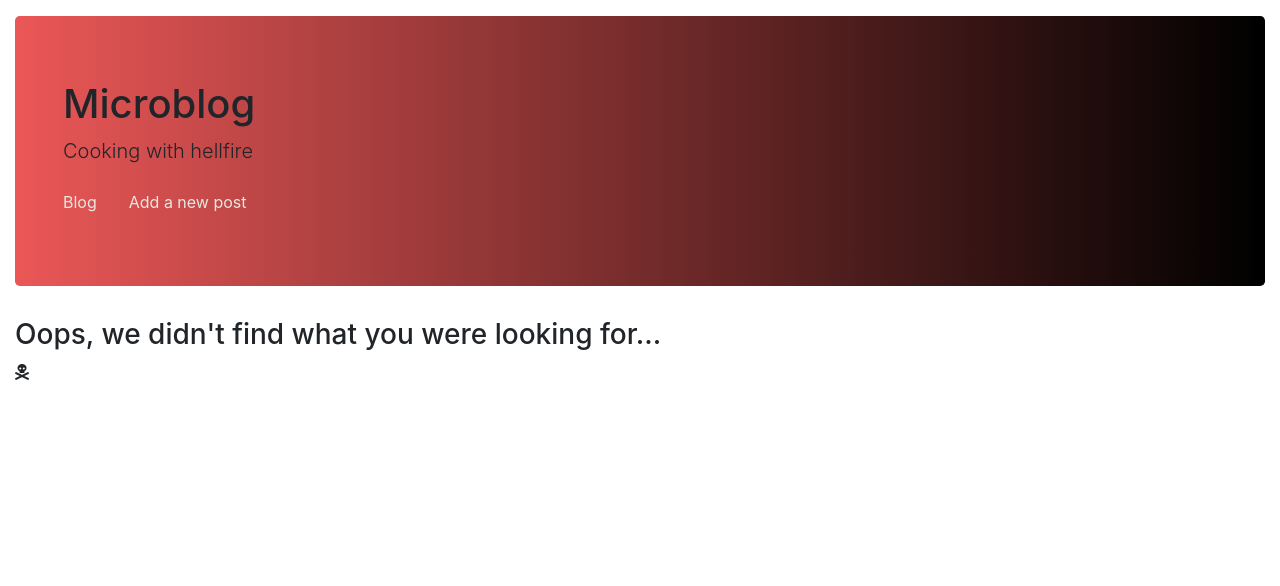
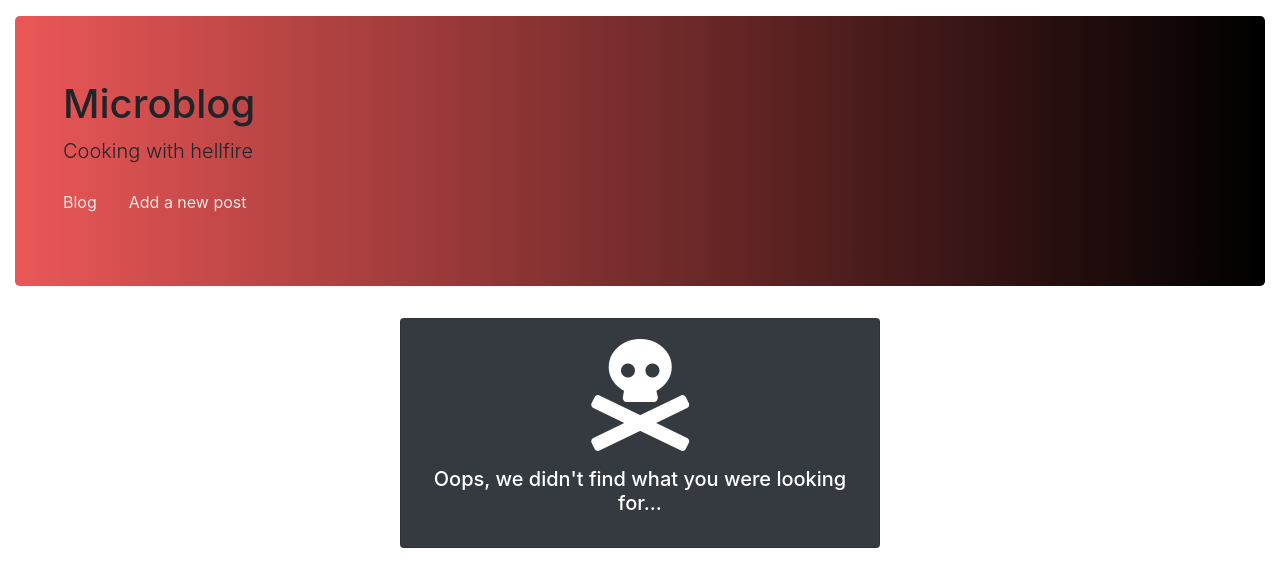
Before and after one commit to stephaniesimms/react-redux-microblog, a React (Create React App) app in the folder frontend/: page /posts/1 in a window 1280 px wide. Shown: the top 586 px of the page. Built offline with nearby package versions, Linux system fonts and the light colour scheme; no server answers.

Commit message:
added styling for NotFound

```diff
--- a/frontend/src/components/NotFound.css
+++ b/frontend/src/components/NotFound.css
@@ -0,0 +1,3 @@
+.NotFound-card {
+  margin: 0 auto;
+}
--- a/frontend/src/components/NotFound.js
+++ b/frontend/src/components/NotFound.js
@@ -1,20 +1,27 @@
 import React, { Component } from 'react';
-// import "./NotFound.css"
+import Card from 'react-bootstrap/Card';
+import './NotFound.css';
 
 /**
- * NotFound: rendered when page does not match
+ * NotFou;nd: rendered when page does not match
  * any of the routes
  */
 
 class NotFound extends Component {
   render() {
     return (
-      <div className='not-found'>
-        <h3 className='not-found-message'>
-          Oops, we didn't find what you were looking for...
-        </h3>
-        <i className='fas fa-skull-crossbones'></i>
-      </div>
+      <Card className='NotFound-card text-center'
+        bg='dark'
+        text='white'
+        style={{ width: '30rem' }}>
+
+        <Card.Body>
+          <i className='fas fa-skull-crossbones fa-7x' />
+          <Card.Title className='not-found-message pt-3'>
+            Oops, we didn't find what you were looking for...
+        </Card.Title>
+        </Card.Body>
+      </Card>
     );
   }
 }
```
